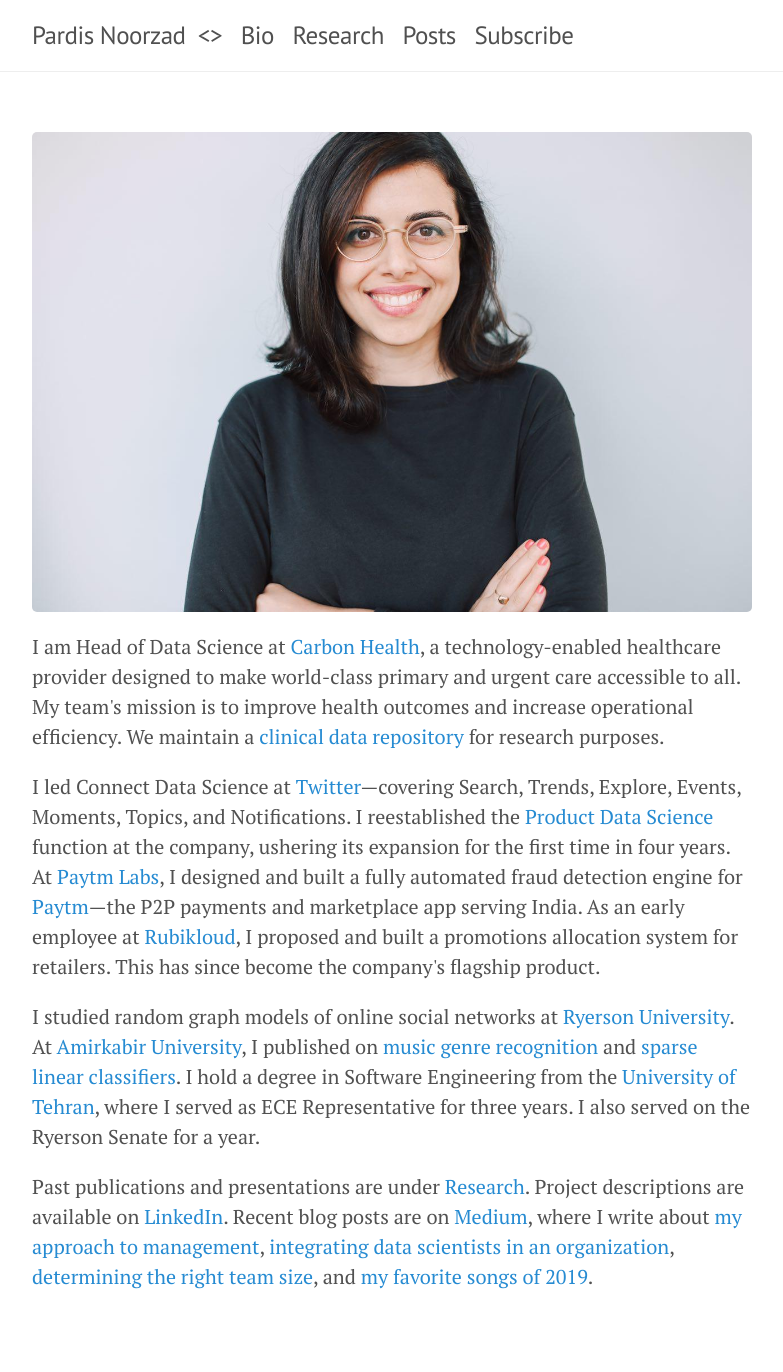
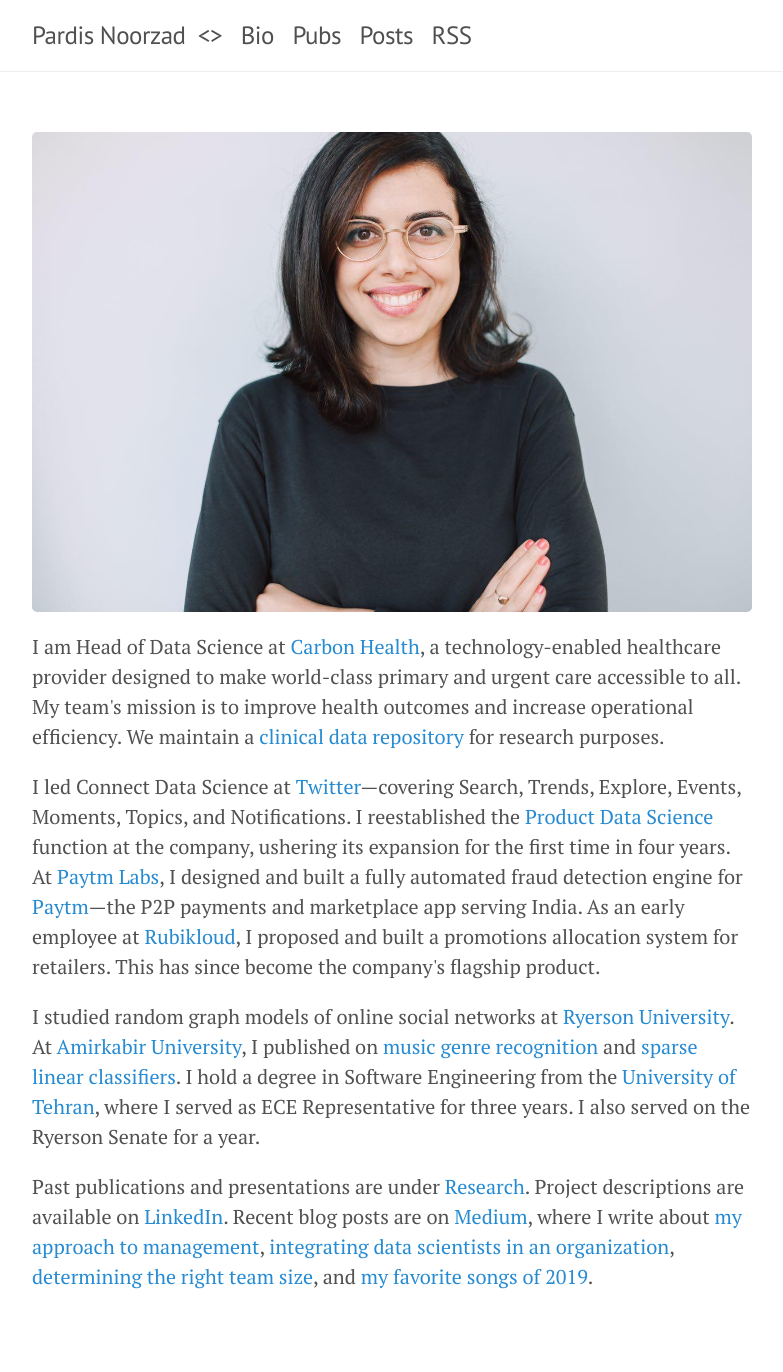
Before and after one commit to djpardis/djpardis.github.io, a Jekyll site: the page built from index.html, in a window 1280 px wide. Shown: the whole page, without its empty margins (248-1031 px from the left). Built offline with Jekyll 4.4.1, drawn with Linux system fonts in a browser that asks for light colours; some of the changed lines change nothing that is shown.

Commit message:
Fix menu names

```diff
--- a/_config.yml
+++ b/_config.yml
@@ -10,9 +10,9 @@ url:                 "http://djpardis.github.io"
 
 pages_list:
   Bio: '/'
-  Research: '/pubs'
+  Pubs: '/pubs'
   Posts: '/archive'
-  Subscribe: '/atom.xml'
+  RSS: '/atom.xml'
 
 # About
 author:
```
